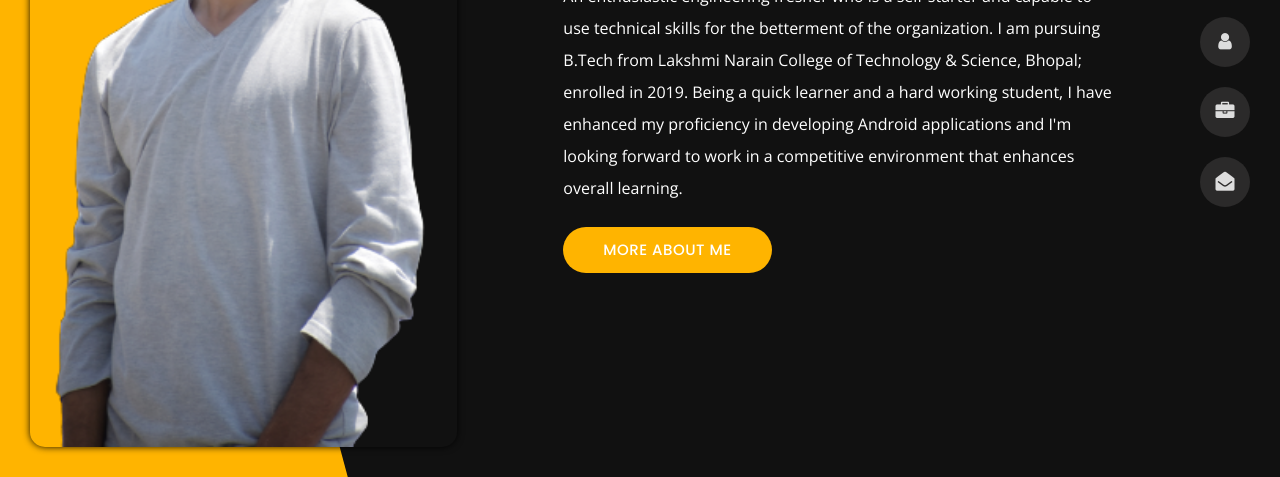
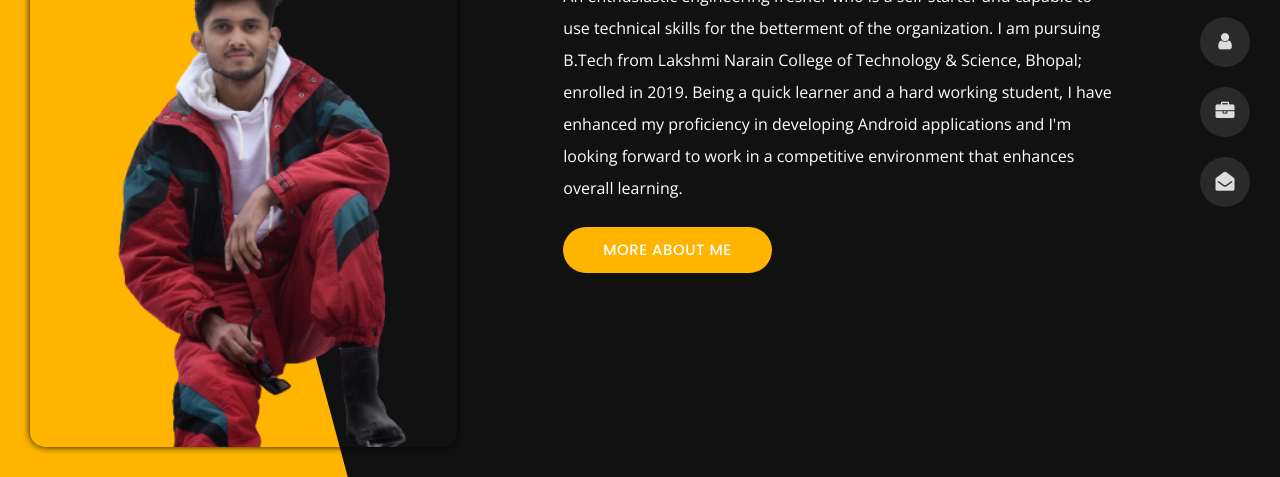
Before and after one commit to Mishra07adi/Portfolio, a plain HTML site: page index.html in a window 1280 px wide. Shown: the part 323-800 px from the top of the page. Drawn offline with nearby package versions, Linux system fonts and the light colour scheme.

Commit message:
pic updated 01

```diff
--- a/css/style.css
+++ b/css/style.css
@@ -499,7 +499,7 @@ body.light hr.separator {
 }
 
 .home .bg {
-  background-image: url(../img/aditya.png);
+  background-image: url(../img/aditya1.png);
   background-size: cover;
   background-repeat: no-repeat;
   background-position: top;
```
Also changed, not shown: img/aditya1.png (added).
